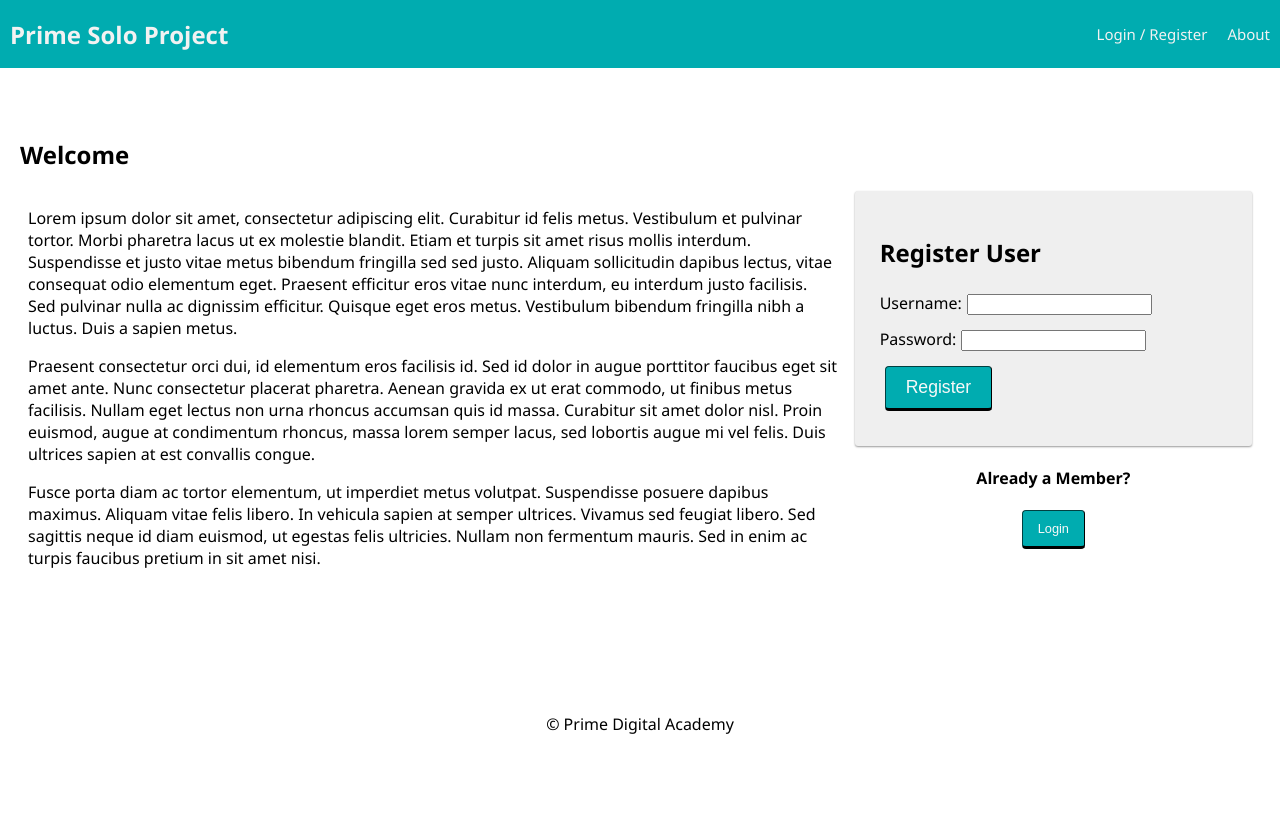
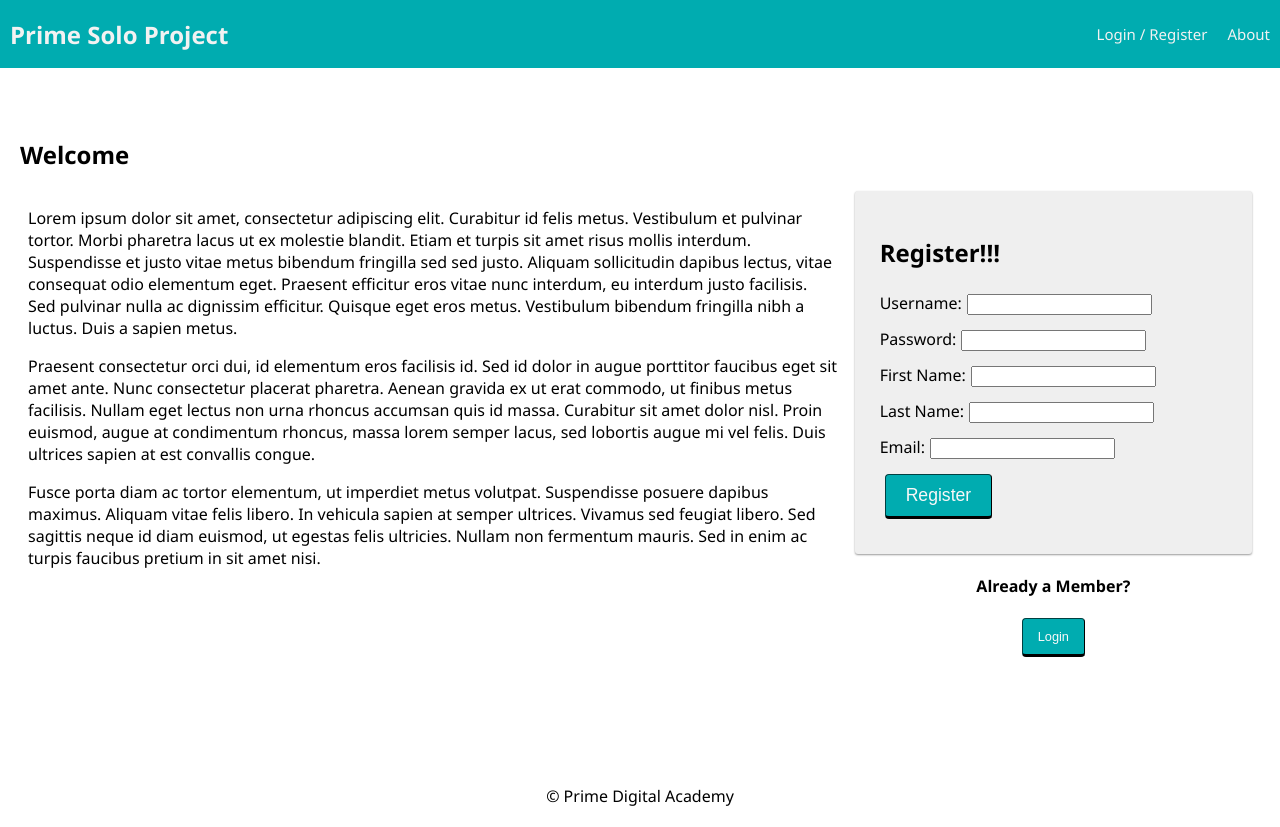
Before and after one commit to anissacrawford/swap-shop, a React (Create React App) app: page /#/home in a window 1280 px wide. Before the commit the page ends 800 px from the top, so only its background shows below. Built offline with nearby package versions, Linux system fonts and the light colour scheme; no server answers.

Commit message:
add registration inputs

```diff
--- a/src/components/App/App.jsx
+++ b/src/components/App/App.jsx
@@ -19,6 +19,7 @@ import InfoPage from '../InfoPage/InfoPage';
 import LandingPage from '../LandingPage/LandingPage';
 import LoginPage from '../LoginPage/LoginPage';
 import RegisterPage from '../RegisterPage/RegisterPage';
+import ProfilePage from '../ProfilePage/ProfilePage';
 
 import './App.css';
 
@@ -42,9 +43,7 @@ function App() {
           {/* Visiting localhost:3000/about will show the about page. */}
           <Route
             // shows AboutPage at all times (logged in or not)
-            exact
-            path="/about"
-          >
+            exact path="/about">
             <AboutPage />
           </Route>
 
@@ -54,60 +53,47 @@ function App() {
             Even though it seems like they are different pages, the user is always on localhost:3000/user */}
           <ProtectedRoute
             // logged in shows UserPage else shows LoginPage
-            exact
-            path="/user"
-          >
+            exact path="/user">
             <UserPage />
           </ProtectedRoute>
 
           <ProtectedRoute
             // logged in shows InfoPage else shows LoginPage
-            exact
-            path="/info"
-          >
+            exact path="/info">
             <InfoPage />
           </ProtectedRoute>
 
           <Route
-            exact
-            path="/login"
-          >
+            exact path="/login">
             {user.id ?
               // If the user is already logged in,
               // redirect to the /user page
               <Redirect to="/user" />
               :
               // Otherwise, show the login page
-              <LoginPage />
-            }
+              <LoginPage />}
           </Route>
 
           <Route
-            exact
-            path="/registration"
-          >
+            exact path="/registration">
             {user.id ?
               // If the user is already logged in,
               // redirect them to the /user page
               <Redirect to="/user" />
               :
               // Otherwise, show the registration page
-              <RegisterPage />
-            }
+              <RegisterPage />}
           </Route>
 
           <Route
-            exact
-            path="/home"
-          >
+            exact path="/home">
             {user.id ?
               // If the user is already logged in,
               // redirect them to the /user page
               <Redirect to="/user" />
               :
               // Otherwise, show the Landing page
-              <LandingPage />
-            }
+              <LandingPage />}
           </Route>
 
           {/* If none of the other routes matched, we will show a 404. */}
@@ -115,6 +101,23 @@ function App() {
             <h1>404</h1>
           </Route>
         </Switch>
+
+
+        {/* app routes */}
+
+        <Route exact path="/profile">
+          <ProfilePage/>
+        </Route>
+
+
+
+
+
+
+
+
+
+
         <Footer />
       </div>
     </Router>
--- /dev/null
+++ b/src/components/ProfilePage/ProfilePage.jsx
@@ -0,0 +1,8 @@
+function ProfilePage (){
+    return (
+        <>
+        </>
+    )
+}
+
+export default ProfilePage;
--- a/src/components/RegisterForm/RegisterForm.jsx
+++ b/src/components/RegisterForm/RegisterForm.jsx
@@ -4,6 +4,9 @@ import { useDispatch, useSelector } from 'react-redux';
 function RegisterForm() {
   const [username, setUsername] = useState('');
   const [password, setPassword] = useState('');
+  const [firstName, setFirstName] = useState('');
+  const [lastName, setLastName] = useState('');
+  const [emailAddress, setEmailAddress] = useState('');
   const errors = useSelector((store) => store.errors);
   const dispatch = useDispatch();
 
@@ -15,18 +18,25 @@ function RegisterForm() {
       payload: {
         username: username,
         password: password,
+        firstName: firstName,
+        lastName: lastName,
+        emailAddress: emailAddress
       },
     });
   }; // end registerUser
 
   return (
     <form className="formPanel" onSubmit={registerUser}>
-      <h2>Register User</h2>
+
+      <h2>Register!!!</h2>
+
       {errors.registrationMessage && (
         <h3 className="alert" role="alert">
           {errors.registrationMessage}
         </h3>
       )}
+
+      {/* username */}
       <div>
         <label htmlFor="username">
           Username:
@@ -39,6 +49,8 @@ function RegisterForm() {
           />
         </label>
       </div>
+
+      {/* password */}
       <div>
         <label htmlFor="password">
           Password:
@@ -51,6 +63,49 @@ function RegisterForm() {
           />
         </label>
       </div>
+
+      {/* first name */}
+      <div>
+        <label htmlFor="firstName">
+          First Name:
+          <input
+            type="text"
+            name="firstName"
+            value={firstName}
+            required
+            onChange={(event) => setFirstName(event.target.value)}
+          />
+        </label>
+      </div>
+
+      {/* last name */}
+      <div>
+        <label htmlFor="lastName">
+          Last Name:
+          <input
+            type="text"
+            name="lastName"
+            value={lastName}
+            required
+            onChange={(event) => setLastName(event.target.value)}
+          />
+        </label>
+      </div>
+
+      {/* email */}
+      <div>
+        <label htmlFor="emailAddress">
+          Email:
+          <input
+            type="text"
+            name="emailAddress"
+            value={emailAddress}
+            required
+            onChange={(event) => setEmailAddress(event.target.value)}
+          />
+        </label>
+      </div>
+
       <div>
         <input className="btn" type="submit" name="submit" value="Register" />
       </div>
```
Also changed, not shown: 2 other files (tests, documents, lock files or other folders).
